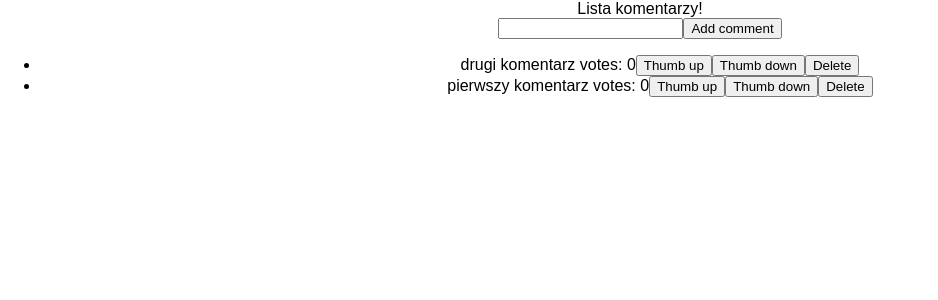
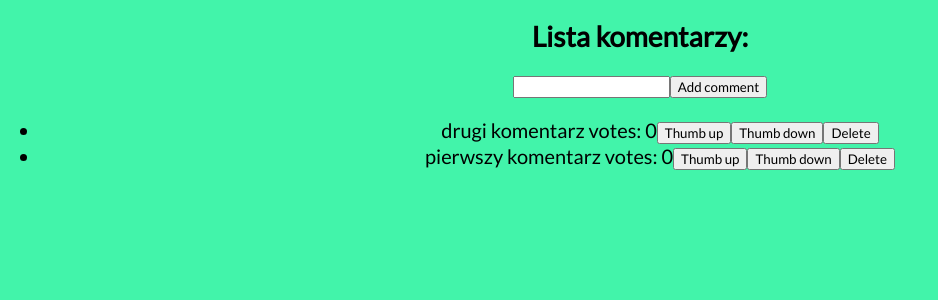
Before and after one commit to MariuszGalek/zadanie_19_7, a React (Create React App) app: page / in a window 1280 px wide. Shown: the top 300 px of the page, without its empty margins (0-938 px from the left). Built offline with nearby package versions, Linux system fonts and the light colour scheme.

Commit message:
Add basic styles

```diff
--- a/src/App.js
+++ b/src/App.js
@@ -5,7 +5,7 @@ import CommentsListContainer from './CommentsListContainer';
 const App = () => {
 	return (
 		<div className="App">
-     		Lista komentarzy!
+     		<h1>Lista komentarzy:</h1>
      		<CommentsListContainer />
     	</div>
   	);
--- a/src/index.css
+++ b/src/index.css
@@ -1,5 +1,15 @@
+@import url('https://fonts.googleapis.com/css?family=Lato');
+
+* {
+	font-family: 'Lato', sans-serif;
+}
 body {
   margin: 0;
   padding: 0;
-  font-family: sans-serif;
+  text-align: center;
+  font-size: 20px;
+  background-color: #42f4aa;
 }
+h1 {
+	font-size: 28px;
+}
```
